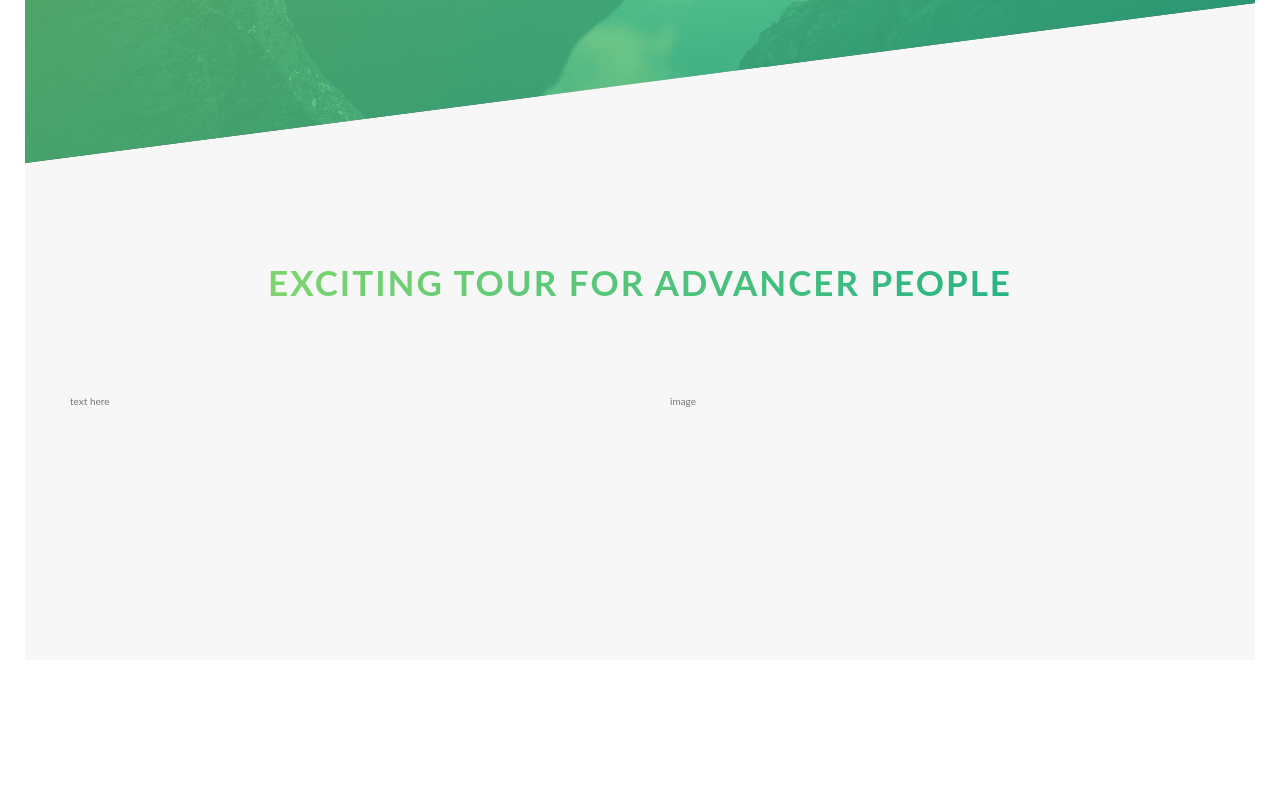
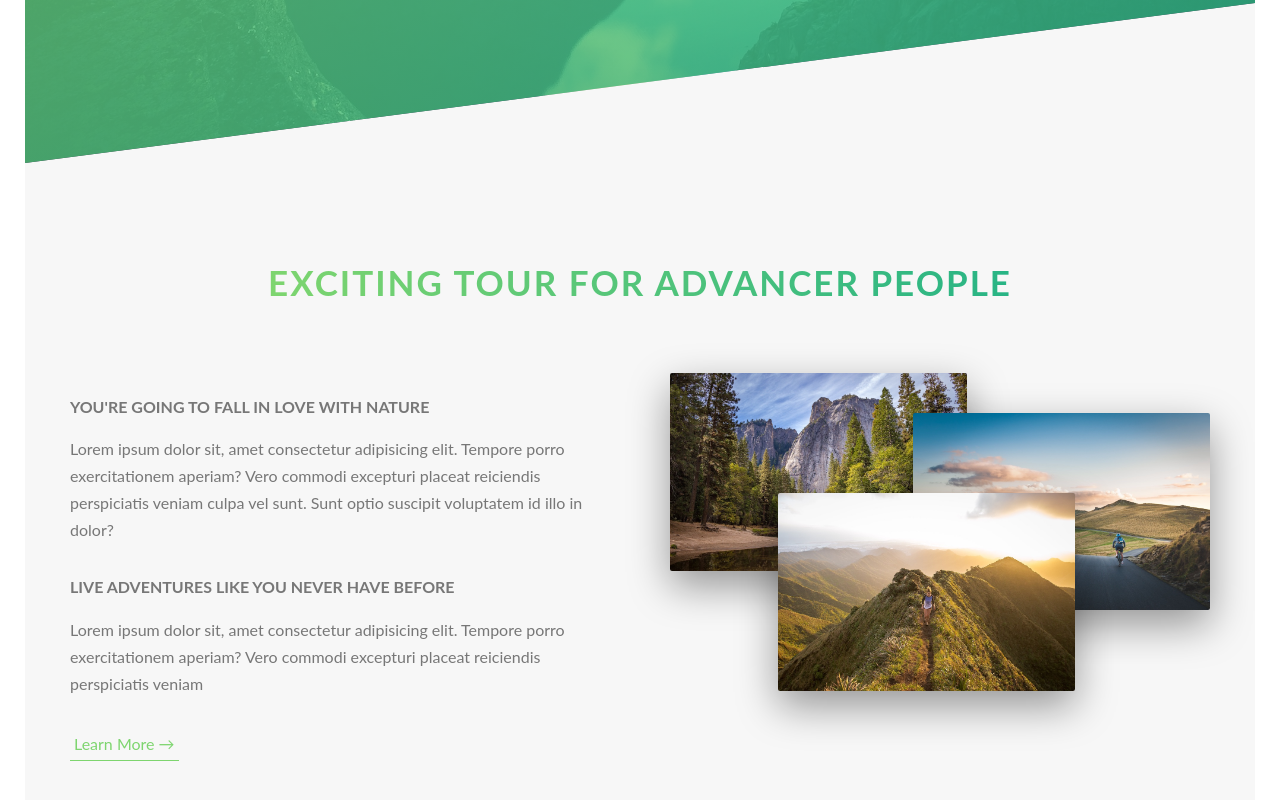
Before and after one commit to shafikul311/natours-sass, a plain HTML site: page index.html in a window 1280 px wide. Shown: the part 622-1422 px from the top of the page. Before the commit the page ends 1307 px from the top, so only its background shows below. Drawn offline with Linux system fonts and the light colour scheme.

Commit message:
about section complete

```diff
--- a/index.html
+++ b/index.html
@@ -25,17 +25,35 @@
 
     <main>
         <section class="section-about">
-            <div class="u-center-text u-margin-bottom-8">
+            <div class="u-center-text u-margin-bottom-big">
                 <h2 class="heading-secondary">
                     Exciting tour for advancer people
                 </h2>
             </div>
             <div class="row">
                 <div class="col-1-of-2">
-                    text here
+                    <h3 class="heading-tertiary u-margin-bottom-small">
+                        you're going to fall in love with nature
+                    </h3>
+                    <p class="paragraph">
+                        Lorem ipsum dolor sit, amet consectetur adipisicing elit. Tempore porro exercitationem aperiam? Vero commodi excepturi placeat reiciendis perspiciatis veniam culpa vel sunt. Sunt optio suscipit voluptatem id illo in dolor?
+                    </p>
+
+                    <h3 class="heading-tertiary u-margin-bottom-small">
+                        live adventures like you never have before
+                    </h3>
+                    <p class="paragraph">
+                        Lorem ipsum dolor sit, amet consectetur adipisicing elit. Tempore porro exercitationem aperiam? Vero commodi excepturi placeat reiciendis perspiciatis veniam
+                    </p>
+
+                    <a href="#" class="btn-text">Learn More &#8594</a>
                 </div>
                 <div class="col-1-of-2">
-                    image
+                    <div class="composition">
+                        <img src="img/nat-1-large.jpg" alt="photo 1" class="composition__photo composition__photo--p1">
+                        <img src="img/nat-2-large.jpg" alt="photo 2" class="composition__photo composition__photo--p2">
+                        <img src="img/nat-3-large.jpg" alt="photo 3" class="composition__photo composition__photo--p3">
+                    </div>
                 </div>
             </div>
         </section>
--- a/sass/abstracts/_variable.scss
+++ b/sass/abstracts/_variable.scss
@@ -14,8 +14,11 @@ $color-grey-dark: #777777;
 $color-white: #fff;
 $color-black: #000;
 
+
 // grid width
 $grid-width: 114rem;
 
 $gutter-vertical: 8rem;
 $gutter-horizontal: 6rem;
+
+$default-font-size: 1.6rem;
--- a/sass/base/_typograpy.scss
+++ b/sass/base/_typograpy.scss
@@ -41,3 +41,21 @@ body {
     }
 
 }
+
+
+.heading-tertiary {
+    font-size: $default-font-size;
+    font-weight: 700;
+    text-transform: uppercase;
+
+}
+
+.paragraph {
+    font-size: $default-font-size;
+
+    &:not(:last-child){
+        margin-bottom: 3rem;
+
+    }
+
+}
--- a/sass/base/_utlities.scss
+++ b/sass/base/_utlities.scss
@@ -1,5 +1,9 @@
-.u-center-text {
-    text-align: center;
-}
 
-.u-margin-bottom-8 {margin-bottom: 8rem}
+
+.u-center-text {text-align: center}
+
+
+
+.u-margin-bottom-small {margin-bottom: 1.5rem}
+.u-margin-bottom-medium {margin-bottom: 4rem}
+.u-margin-bottom-big {margin-bottom: 8rem}
--- a/sass/components/_button.scss
+++ b/sass/components/_button.scss
@@ -59,3 +59,37 @@
     }
 
 }
+
+.btn-text {
+
+    &:link,
+    &:visited {
+        font-size: $default-font-size;
+        color: $color-primary;
+        display: inline-block;
+        text-decoration: none;
+        border-bottom: 1px solid $color-primary;
+        padding: 3px 4px;
+        transition: all .2s;
+
+    }
+
+    &:hover {
+        background-color: $color-primary;
+        color: $color-white;
+        padding: 3px 4px;
+        box-shadow: 0 1rem 2rem rgba( $color-black, 0.15);
+        transform: translateY(-2px);
+
+    }
+
+    &:visited {
+        box-shadow: 0 5rem 1rem rgba( $color-black, 0.15);
+        transform: translateY(0);
+
+
+    }
+
+
+
+}
--- /dev/null
+++ b/sass/composition/_composition.scss
@@ -0,0 +1,39 @@
+.composition {
+
+    position: relative;
+
+    &__photo {
+        width: 55%;
+        box-shadow: 0 1.5rem 4rem rgba($color-black, 0.4);
+        border-radius: 2px;
+        position: absolute;
+        z-index: 10;
+        transition: all 0.2s;
+        outline-offset: 1.5rem;
+
+        &--p1 {
+            left: 0;
+            top: -2rem;
+        }
+
+        &--p2 {
+            right: 0;
+            top: 2rem;
+        }
+
+        &--p3 {
+            left: 20%;
+            top: 10rem;
+        }
+
+        &:hover {
+            outline: 1.5rem solid $color-primary-dark;
+            box-shadow: 0 2rem 5rem rgba($color-black, 0.5);
+            z-index: 20;
+            transform: scale(1.3)
+        }
+
+    }
+
+
+}
--- a/sass/layout/_grid.scss
+++ b/sass/layout/_grid.scss
@@ -2,7 +2,6 @@
 
 .row {
     max-width: $grid-width;
-    // background-color: #eee;
     margin: 0 auto;
     &:not(:last-child){
         margin-bottom: $gutter-vertical;
@@ -10,10 +9,7 @@
 
     @include clearfix;
     [class^="col-"] {
-
-        // background-color: red;
         float: left;
-
         &:not(:last-child){
             margin-right: $gutter-horizontal;
         }
--- a/sass/main.scss
+++ b/sass/main.scss
@@ -20,3 +20,5 @@
 
 // pages
 @import "pages/home";
+
+@import "composition/composition"
--- a/sass/pages/_home.scss
+++ b/sass/pages/_home.scss
@@ -16,11 +16,7 @@
     transition: all 0.2s;
     &:hover {
         transform: skewY(2deg) skewX(15deg) scale(1.1);
-        text-shadow: .5rem 1rem 2rem rgba(0, 0, 0, .2);
-
+        text-shadow: .5rem 1rem 2rem rgba( $color-black , .2);
 
     }
-
-
-
 }
```
Also changed, not shown: css/main.css, 1 other file.
